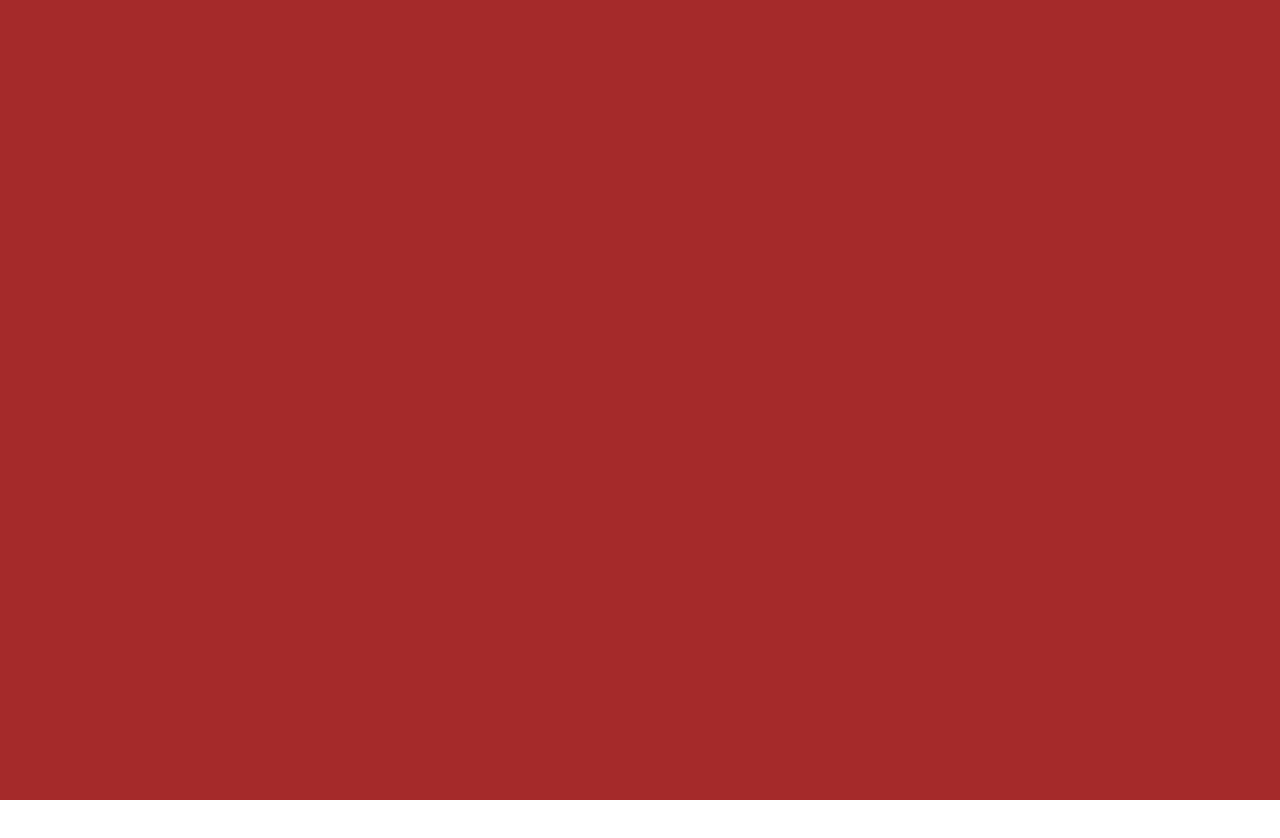
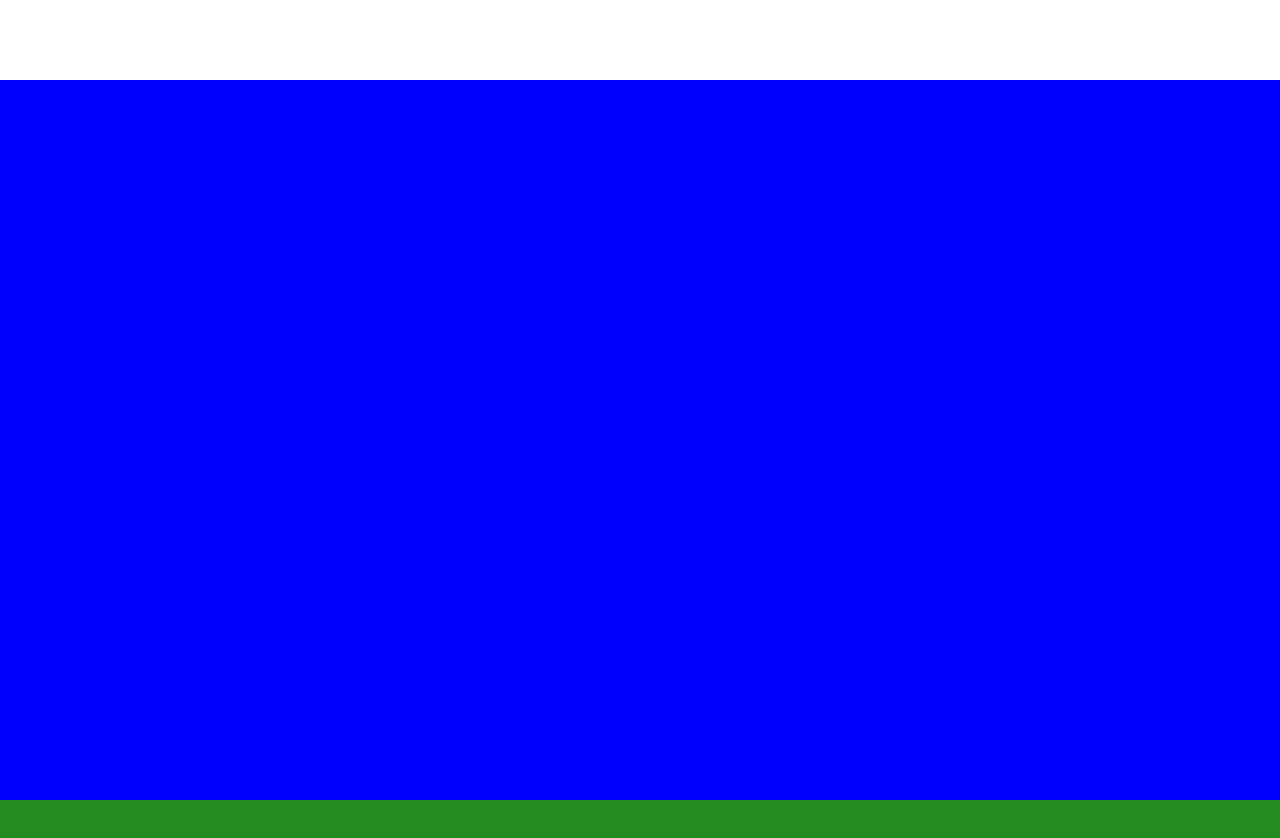
Before and after one commit to sanjna30/mine, a plain HTML site: page index.html in a window 1280 px wide. Before the commit the page ends 800 px from the top, so only its background shows below. Drawn offline with Linux system fonts and the light colour scheme.

Commit message:
creating 2 pages and navigation bar

```diff
--- a/index.html
+++ b/index.html
@@ -8,7 +8,9 @@
 </head>
 <body>
     <div id="main">
-
+        <div id="navbar"></div>
+        <div class="page-1"></div>
+        <div class="page-2"></div>
     </div>
 </body>
 </html>
--- a/style.css
+++ b/style.css
@@ -8,8 +8,21 @@ html,body{
     width: 100%;
 
 }
-#main{
-    height: 100%;
+#navbar{
+    height: 80px;
     width: 100%;
-    background-color: brown;
+    background-color: white;
+    position: fixed;
 }
+.page-1{
+    min-height: 100vh;
+    width: 100%;
+    background-color: blue;
+
+}
+.page-2{
+    min-height: 100vh;
+    width: 100%;
+    background-color: forestgreen;
+
+}
```
